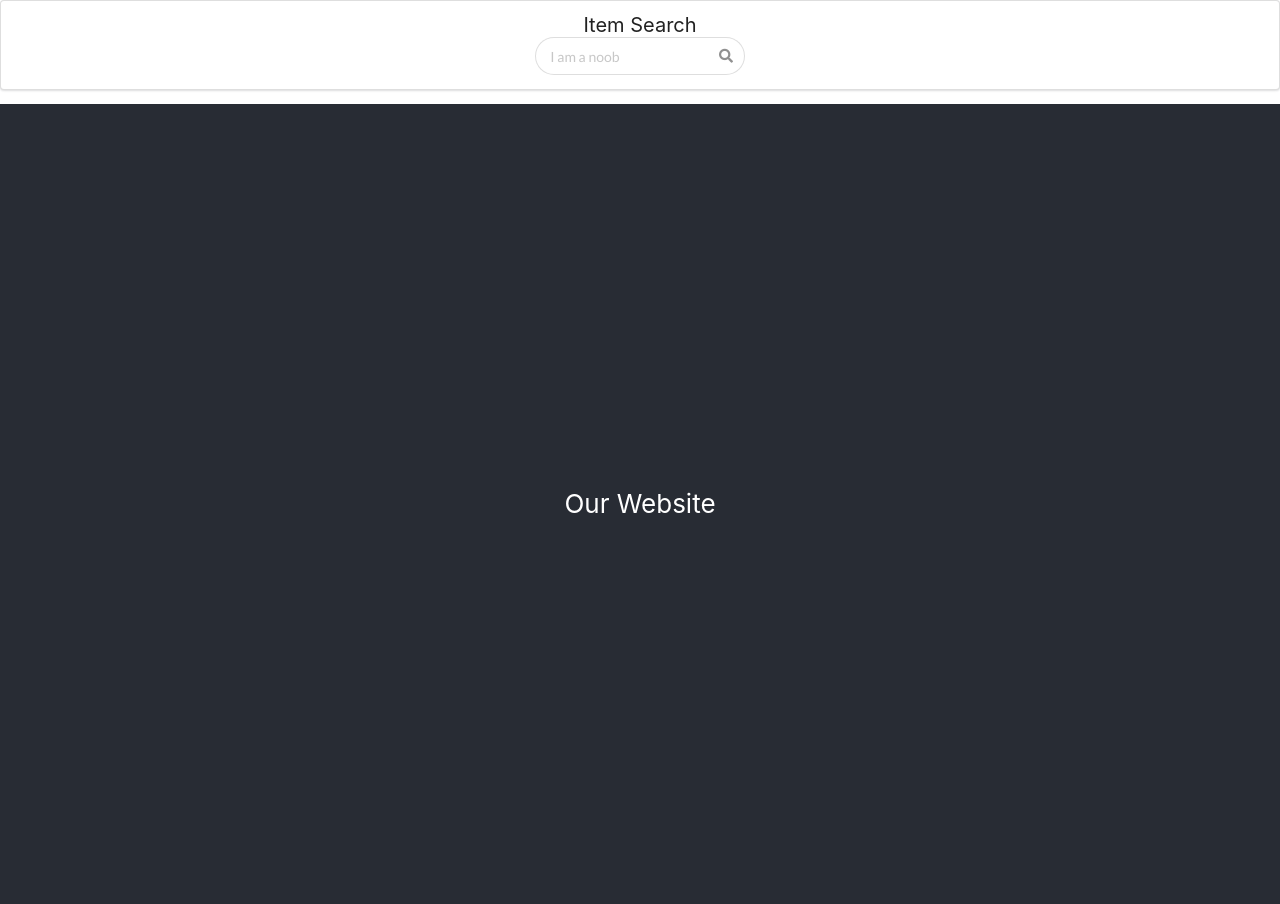
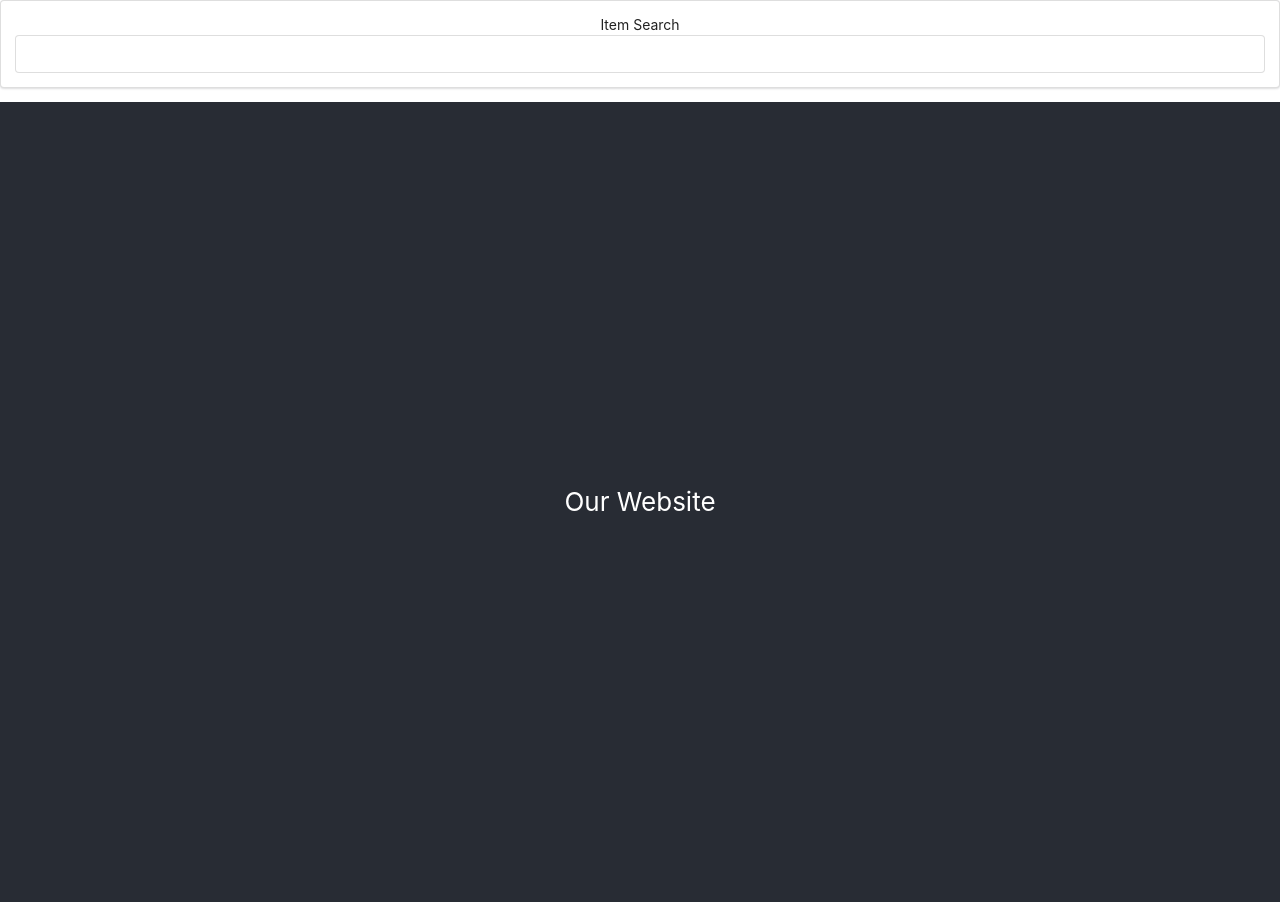
Before and after one commit to rdragonz/brickhack6, a React (Create React App) app in the folder Frontend/webapp/: page / in a window 1280 px wide. Built offline with nearby package versions, Linux system fonts and the light colour scheme.

Commit message:
update search bar

```diff
--- a/Frontend/webapp/src/Components/SearchBar/SearchBar.css
+++ b/Frontend/webapp/src/Components/SearchBar/SearchBar.css
@@ -3,10 +3,8 @@
   color:red;
 }
 
-div.ui.search{
 
-}
 
 label {
-  font-size: 20px;
+  font-size: 60px;
 }
--- a/Frontend/webapp/src/Components/SearchBar/SearchBar.js
+++ b/Frontend/webapp/src/Components/SearchBar/SearchBar.js
@@ -8,24 +8,29 @@ class SearchBar extends React.Component {
   onInputChange(event) {
     console.log(event.target.value);
   }
+
+  onInputClick(){
+    console.log('Input was clicked');
+  }
+
+  onFormSubmit = (event) => {
+    event.preventDefault();
+    this.props.onSubmit(this.state.term);
+
+  };
   render (){
     return (
-      <div className="ui segment">
-       <label>Item Search</label>
-      <div className="ui category search">
-
-      <div className="ui icon input">
-
+      <div className='ui segment'>
+      <form  className='ui form'>
+        <div className='field'>
+        <lable>Item Search</lable>
         <input
-        className="prompt"
-        type="text"
-        placeholder="I am a noob">
-
-          </input>
-        <i className="search icon"></i>
-      </div>
-      <div className="results"></div>
-    </div>
+         type="text"
+         value={this.state.term}
+         onChange={(e) => this.setState({term: e.target.value })}
+         />
+        </div>
+      </form>
     </div>
     )
 
```
